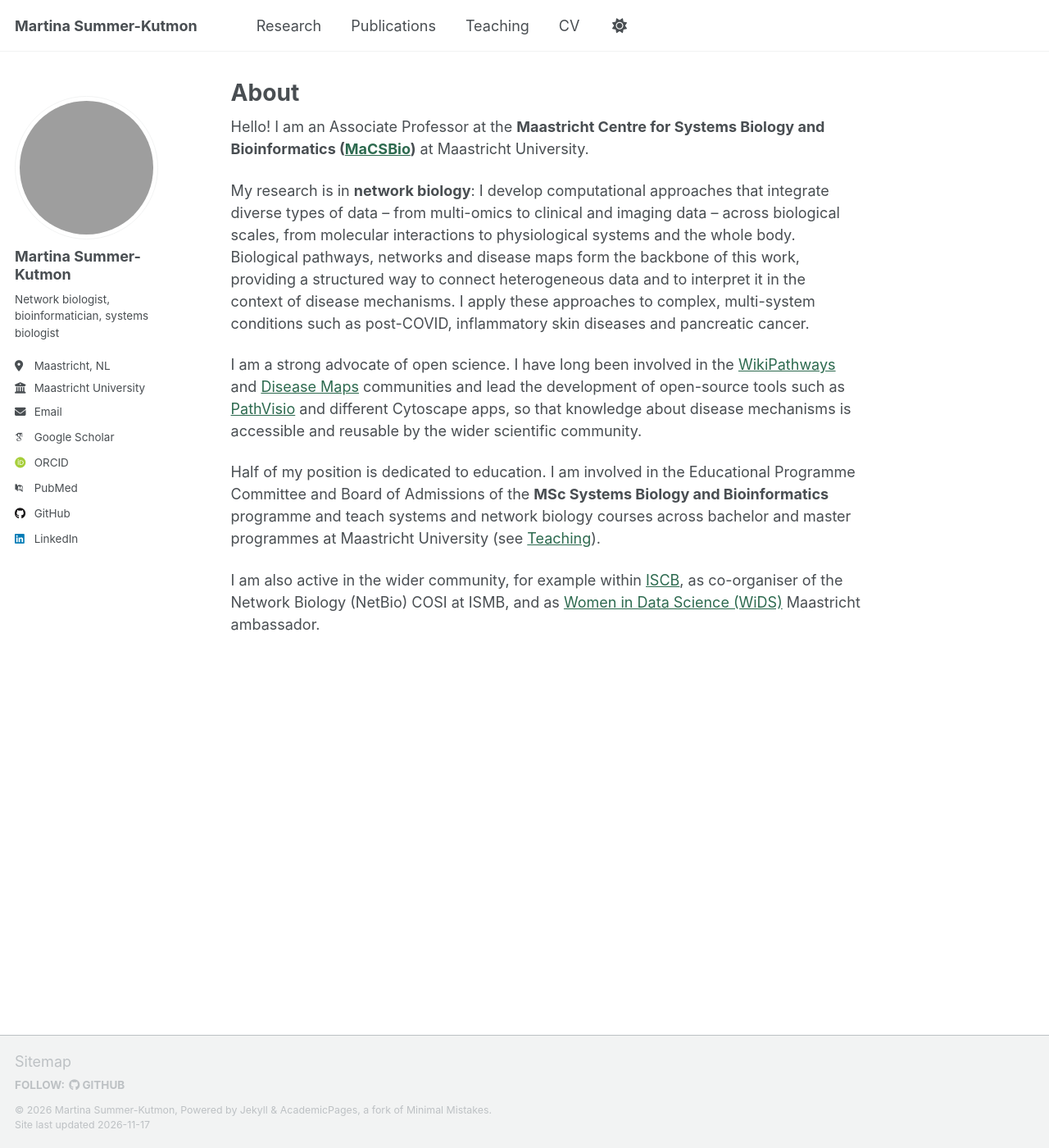
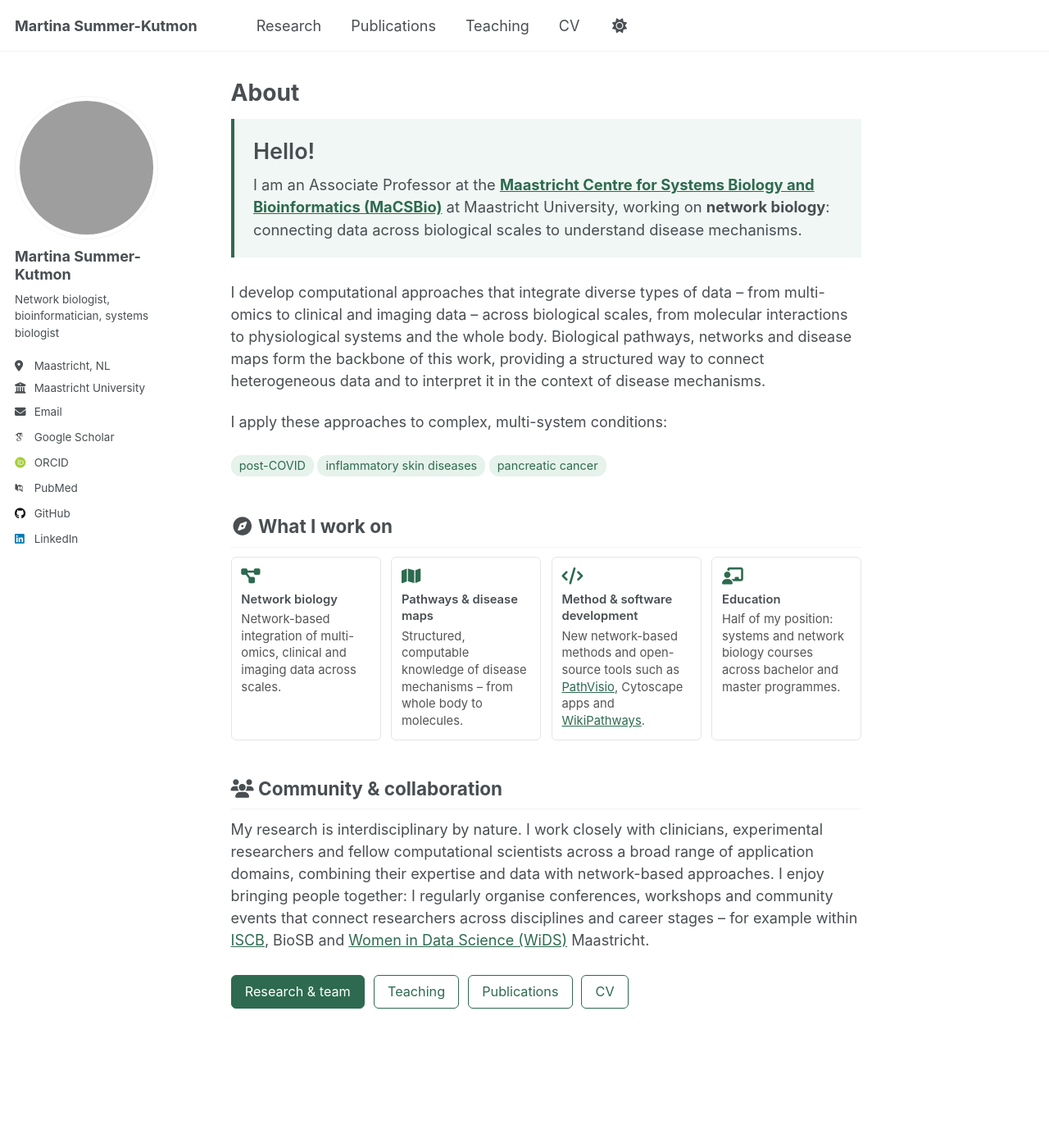
Before and after one commit to mkutmon/mkutmon.github.io, a Jekyll site: the page built from _pages/about.md, in a window 1280 px wide and 1400 px high. Shown: the whole window at 82% size. Built offline with Jekyll 4.4.1, drawn with Linux system fonts in a browser that asks for light colours; some web fonts are replaced; a script that is not in the unit is left out; grey boxes are pictures that could not be loaded.

Commit message:
Update about.md

```diff
--- a/_pages/about.md
+++ b/_pages/about.md
@@ -8,13 +8,49 @@ redirect_from:
   - /about.html
 ---
 
-Hello!
-I am an Associate Professor at the **Maastricht Centre for Systems Biology and Bioinformatics ([MaCSBio]([https://www.maastrichtuniversity.nl/research/macsbio](https://www.maastrichtuniversity.nl/research/maastricht-centre-systems-biology-and-bioinformatics)))** at Maastricht University.
+<style>
+  .a-hero { margin: 0.2em 0 1.6em; padding: 1.1em 1.3em; border-left: 4px solid var(--global-link-color); background: #f1f7f4; }
+  .a-hero .hello { font-size: 1.5em; font-weight: 600; margin: 0 0 0.25em; }
+  .a-hero .tagline { margin: 0; font-size: 1.02em; }
+  .a-grid { display: grid; grid-template-columns: repeat(4, 1fr); gap: 0.7em; margin: 0.6em 0 1.8em; }
+  @media (max-width: 800px) { .a-grid { grid-template-columns: repeat(2, 1fr); } }
+  .a-card { padding: 0.8em 0.8em; border: 1px solid #e5e5e5; border-radius: 6px; font-size: 0.82em; line-height: 1.4; }
+  .a-card i { color: var(--global-link-color); font-size: 1.4em; display: block; margin-bottom: 0.4em; }
+  .a-card .name { font-weight: 600; display: block; margin-bottom: 0.25em; }
+  .a-card .desc { color: #555; }
+  .a-tags { margin: 0.3em 0 1.6em; }
+  .a-tag { display: inline-block; font-size: 0.8em; padding: 0.15em 0.7em; margin: 0.2em 0.3em 0.2em 0; border-radius: 12px; background: #e6f2ec; color: #2d6a4f; }
+  .a-links { display: flex; flex-wrap: wrap; gap: 0.6em; margin: 1.6em 0 0.5em; }
+  .a-btn { display: inline-block; padding: 0.45em 1em; border-radius: 6px; border: 1px solid var(--global-link-color); font-size: 0.9em; text-decoration: none !important; }
+  .a-btn.primary { background: var(--global-link-color); color: #fff !important; }
+</style>
 
-My research is in **network biology**: I develop computational approaches that integrate diverse types of data – from multi-omics to clinical and imaging data – across biological scales, from molecular interactions to physiological systems and the whole body. Biological pathways, networks and disease maps form the backbone of this work, providing a structured way to connect heterogeneous data and to interpret it in the context of disease mechanisms. I apply these approaches to complex, multi-system conditions such as post-COVID, inflammatory skin diseases and pancreatic cancer.
+<div class="a-hero">
+  <p class="hello">Hello!</p>
+  <p class="tagline">I am an Associate Professor at the <strong><a href="https://www.maastrichtuniversity.nl/research/maastricht-centre-systems-biology-and-bioinformatics">Maastricht Centre for Systems Biology and Bioinformatics (MaCSBio)</a></strong> at Maastricht University, working on <strong>network biology</strong>: connecting data across biological scales to understand disease mechanisms.</p>
+</div>
 
-I am a strong advocate of open science. I have long been involved in the [WikiPathways](https://www.wikipathways.org) and [Disease Maps](https://disease-maps.io) communities and lead the development of open-source tools such as [PathVisio](https://pathvisio.org) and different Cytoscape apps, so that knowledge about disease mechanisms is accessible and reusable by the wider scientific community.
+<p>I develop computational approaches that integrate diverse types of data – from multi-omics to clinical and imaging data – across biological scales, from molecular interactions to physiological systems and the whole body. Biological pathways, networks and disease maps form the backbone of this work, providing a structured way to connect heterogeneous data and to interpret it in the context of disease mechanisms.</p>
 
-Half of my position is dedicated to education. I am involved in the Educational Programme Committee and Board of Admissions of the **MSc Systems Biology and Bioinformatics** programme and teach systems and network biology courses across bachelor and master programmes at Maastricht University (see [Teaching](/teaching/)).
+<p>I apply these approaches to complex, multi-system conditions:</p>
+<div class="a-tags">
+  <span class="a-tag">post-COVID</span><span class="a-tag">inflammatory skin diseases</span><span class="a-tag">pancreatic cancer</span>
+</div>
 
-I am also active in the wider community, for example within [ISCB](https://www.iscb.org), as co-organiser of the Network Biology (NetBio) COSI at ISMB, and as [Women in Data Science (WiDS)](https://www.widsworldwide.org) Maastricht ambassador.
+<h2><i class="fas fa-fw fa-compass" aria-hidden="true"></i> What I work on</h2>
+<div class="a-grid">
+  <div class="a-card"><i class="fas fa-project-diagram" aria-hidden="true"></i><span class="name">Network biology</span><span class="desc">Network-based integration of multi-omics, clinical and imaging data across scales.</span></div>
+  <div class="a-card"><i class="fas fa-map" aria-hidden="true"></i><span class="name">Pathways &amp; disease maps</span><span class="desc">Structured, computable knowledge of disease mechanisms – from whole body to molecules.</span></div>
+  <div class="a-card"><i class="fas fa-code" aria-hidden="true"></i><span class="name">Method &amp; software development</span><span class="desc">New network-based methods and open-source tools such as <a href="https://pathvisio.org">PathVisio</a>, Cytoscape apps and <a href="https://www.wikipathways.org">WikiPathways</a>.</span></div>
+  <div class="a-card"><i class="fas fa-chalkboard-teacher" aria-hidden="true"></i><span class="name">Education</span><span class="desc">Half of my position: systems and network biology courses across bachelor and master programmes.</span></div>
+</div>
+
+<h2><i class="fas fa-fw fa-users" aria-hidden="true"></i> Community &amp; collaboration</h2>
+<p>My research is interdisciplinary by nature. I work closely with clinicians, experimental researchers and fellow computational scientists across a broad range of application domains, combining their expertise and data with network-based approaches. I enjoy bringing people together: I regularly organise conferences, workshops and community events that connect researchers across disciplines and career stages – for example within <a href="https://www.iscb.org">ISCB</a>, BioSB and <a href="https://www.widsworldwide.org">Women in Data Science (WiDS)</a> Maastricht.</p>
+
+<div class="a-links">
+  <a class="a-btn primary" href="/research/">Research &amp; team</a>
+  <a class="a-btn" href="/teaching/">Teaching</a>
+  <a class="a-btn" href="/publications/">Publications</a>
+  <a class="a-btn" href="/cv/">CV</a>
+</div>
```
